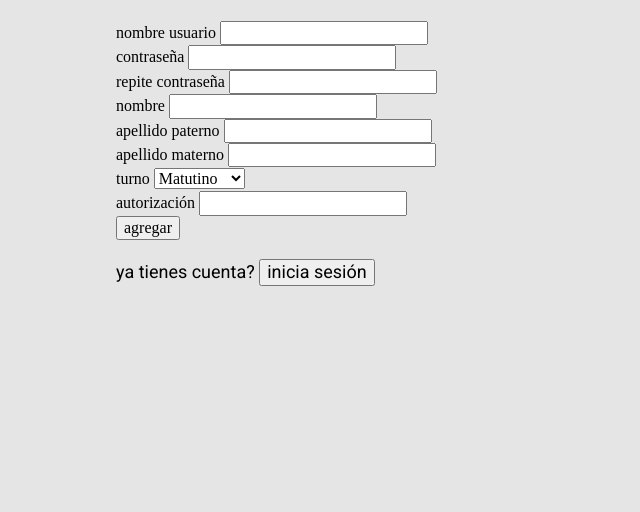
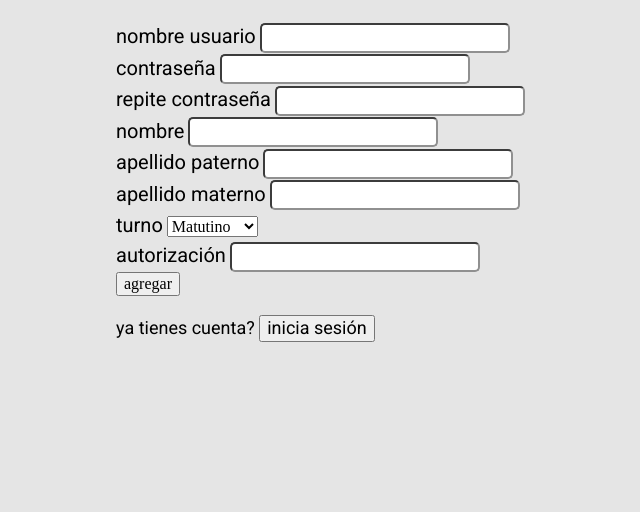
Before and after one commit to TheMainMethod/siv-lf, a PHP site: page /signup.php in a window 1280 px wide. Shown: the part 259-771 px from the top of the page, without its empty margins (24-664 px from the left). Run offline with PHP 8.4, Linux system fonts and the light colour scheme.

Commit message:
Revert "Merge branch 'master' into finnen"
This reverts commit 30977ab76684a339b797b6cc26b40d4b07e9fe24, reversing
changes made to 95182942695c7443a1bd8e0612bdbdf8df9d77d9.

```diff
--- a/siv-lf/css/estilos.css
+++ b/siv-lf/css/estilos.css
@@ -62,6 +62,18 @@ img {
     margin: 1rem 0;
     text-transform: capitalize;
 }
+
+.campo {
+    width: 25rem;
+    height: 3rem;
+    border-color: #909090;
+    background: #fff;
+    border-radius: .5rem;
+    padding: 0 0 0 1rem;
+    font-family: var(--fuentePrincipal);
+}
+
+
 /* inicio de sesión */
 
 .inicio-de-sesion {
@@ -89,7 +101,7 @@ img {
     flex-direction: column;
 }
 
-.inicio-de-sesion__campo__texto {
+.inicio-de-sesion__campo__texto, .formulario__texto {
     font-family: var(--fuentePrincipal);
     font-size: 2rem;
 }
```
